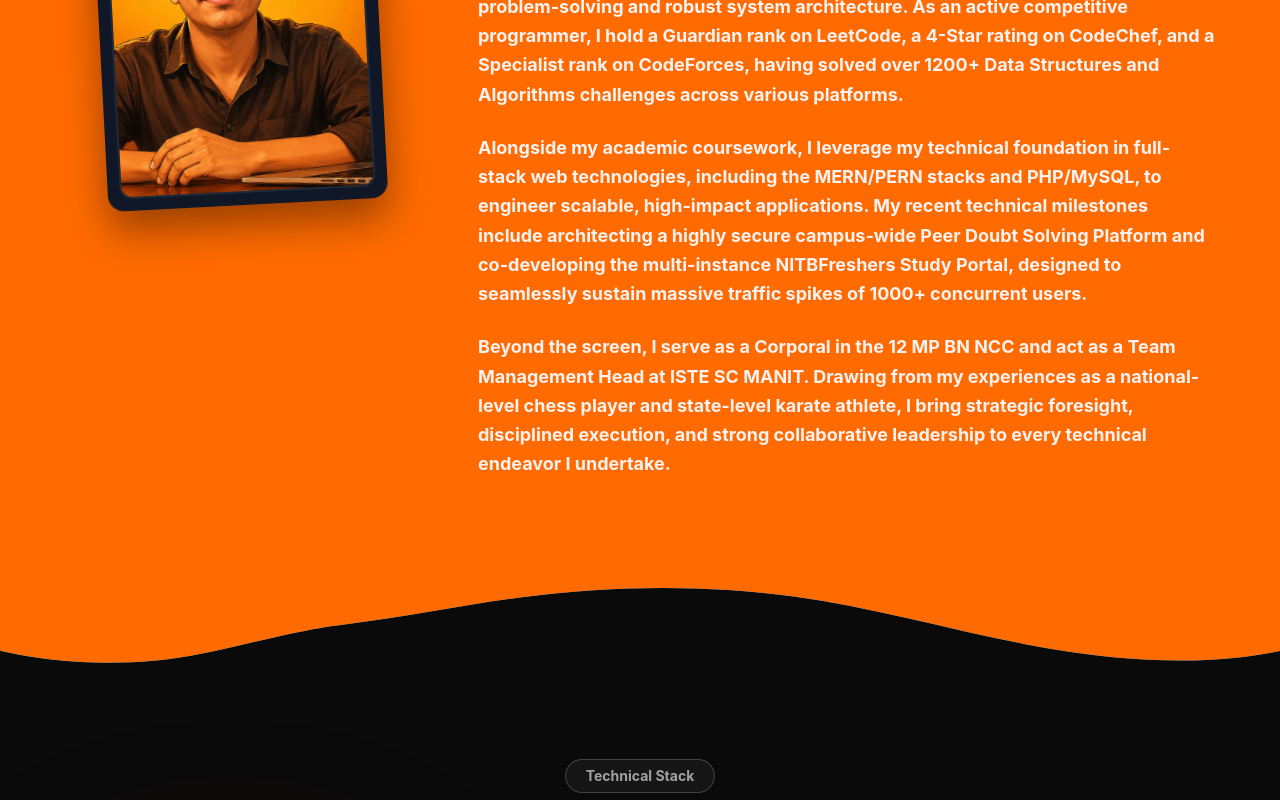
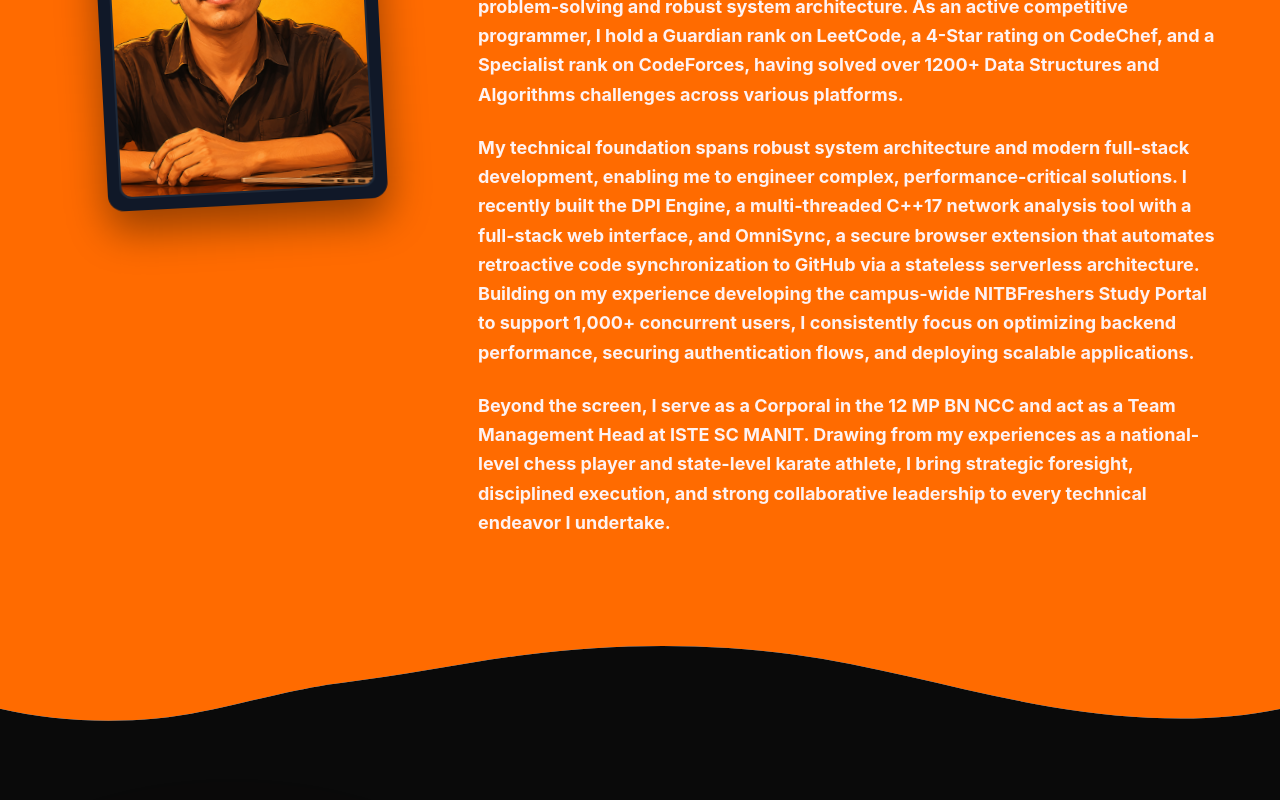
Before and after one commit to ShreeMANITCSE8095/Shree-Pandit-Portfolio, a React (Vite) app: page / in a window 1280 px wide. Shown: the part 1040-1840 px from the top of the page. Built offline with nearby package versions, Linux system fonts and the light colour scheme; no server answers.

Commit message:
Update bio content in portfolioData.js

```diff
--- a/src/data/portfolioData.js
+++ b/src/data/portfolioData.js
@@ -106,7 +106,7 @@ export const aboutContent = {
   heading: 'Hello!',
   bio: [
     `Hi, my name is <span class="text-black text-xl font-black mx-1 tracking-wide uppercase">Shree Pandit</span>, I am a Pre-Final Year student persuing B.Tech in Computer Science and Engineering (Class of 2028) at Maulana Azad National Institute of Technology (MANIT), Bhopal, with a deep passion for algorithmic problem-solving and robust system architecture. As an active competitive programmer, I hold a Guardian rank on LeetCode, a 4-Star rating on CodeChef, and a Specialist rank on CodeForces, having solved over 1200+ Data Structures and Algorithms challenges across various platforms.`,
-    `Alongside my academic coursework, I leverage my technical foundation in full-stack web technologies, including the MERN/PERN stacks and PHP/MySQL, to engineer scalable, high-impact applications. My recent technical milestones include architecting a highly secure campus-wide Peer Doubt Solving Platform and co-developing the multi-instance NITBFreshers Study Portal, designed to seamlessly sustain massive traffic spikes of 1000+ concurrent users.`,
+    `My technical foundation spans robust system architecture and modern full-stack development, enabling me to engineer complex, performance-critical solutions. I recently built the DPI Engine, a multi-threaded C++17 network analysis tool with a full-stack web interface, and OmniSync, a secure browser extension that automates retroactive code synchronization to GitHub via a stateless serverless architecture. Building on my experience developing the campus-wide NITBFreshers Study Portal to support 1,000+ concurrent users, I consistently focus on optimizing backend performance, securing authentication flows, and deploying scalable applications.`,
     `Beyond the screen, I serve as a Corporal in the 12 MP BN NCC and act as a Team Management Head at ISTE SC MANIT. Drawing from my experiences as a national-level chess player and state-level karate athlete, I bring strategic foresight, disciplined execution, and strong collaborative leadership to every technical endeavor I undertake.`,
   ],
 };
```
